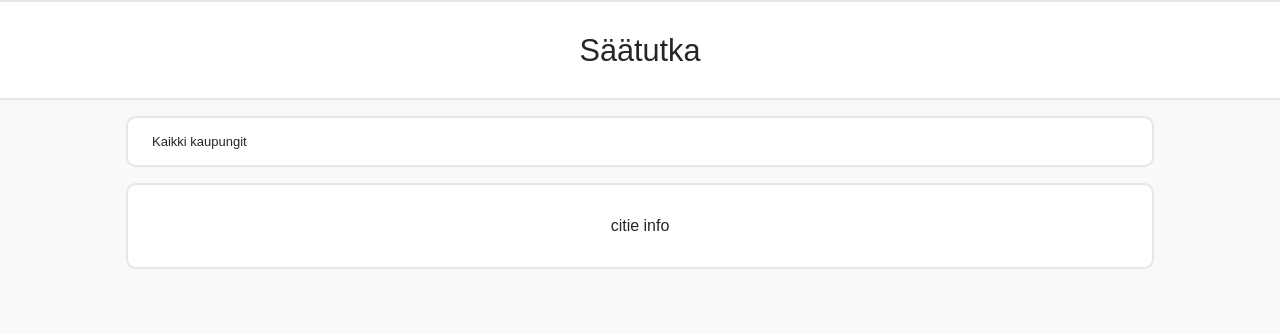
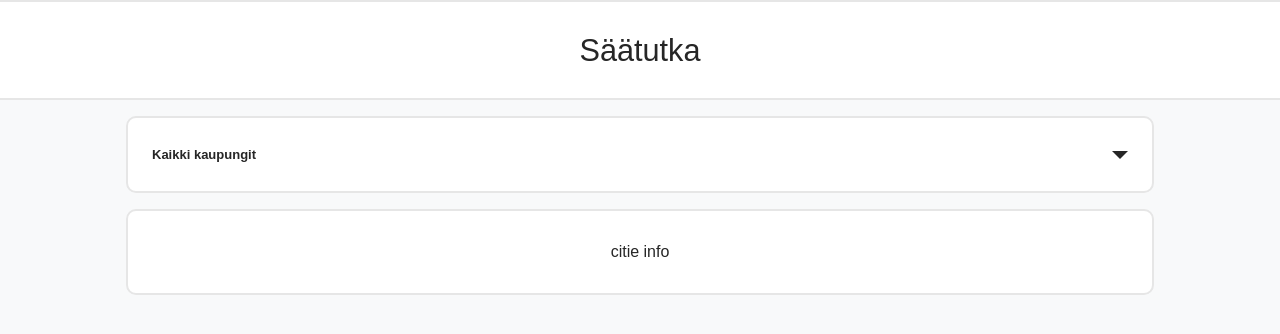
Before and after one commit to Muskotti/react-weather-app, a React (Create React App) app: page / in a window 1280 px wide. Shown: the top 334 px of the page. Built offline with nearby package versions, Linux system fonts and the light colour scheme.

Commit message:
scss and dropdown menu
Add: dropdown menu and scss

```diff
--- a/src/App.js
+++ b/src/App.js
@@ -1,5 +1,5 @@
 import React from 'react';
-import './App.css';
+import './App.scss';
 import Header from "./HeaderApp.js";
 import Citie from "./CitieInfo.js";
 import Dropdown from "./DropdownMenu.js"
--- /dev/null
+++ b/src/App.scss
@@ -0,0 +1,50 @@
+.App {
+  text-align: center;
+  display: flex;
+  flex-direction: column;
+  justify-content: center;
+  align-items: center;
+  color: #262626;
+}
+
+.Header {
+  background-color: #ffffff;
+  width: 100%;
+  font-size: 23pt;
+  border: 2px solid #E6E6E6;
+  margin-bottom: 16px;
+}
+
+.card {
+  border: 2px solid #E6E6E6;
+  width: 80%;
+  background-color: #ffffff;
+  border-radius: 10px;
+  margin-bottom: 16px;
+}
+
+.container {
+  padding: 16px 24px;
+}
+
+.arrow-up {
+  width: 0;
+  border-left: 8px solid transparent;
+  border-right: 8px solid transparent;
+  border-bottom: 8px solid #262626;
+  transition: .5s;
+}
+
+.arrow-down {
+  width: 0;
+  border-left: 8px solid transparent;
+  border-right: 8px solid transparent;
+  border-top: 8px solid #262626;
+  transition: .5s;
+}
+
+.menu{
+  display: flex;
+  justify-content: space-between;
+  align-items: center;
+}
--- a/src/CitieInfo.js
+++ b/src/CitieInfo.js
@@ -1,5 +1,5 @@
 import React from 'react';
-import './App.css';
+import './App.scss';
 
 function CitieInfo() {
   return (
--- a/src/DropdownMenu.js
+++ b/src/DropdownMenu.js
@@ -1,5 +1,5 @@
 import React from 'react';
-import './App.css';
+import './App.scss';
 
 class DropDown extends React.Component {
 
@@ -7,25 +7,26 @@ class DropDown extends React.Component {
     super();
     this.state = {
       showMenu: false,
-      activeSelection: "Kaikki kaupungit"
+      activeSelection: "Kaikki kaupungit",
+      cities: ['Tampere', 'Jyväskylä', 'Kuopio', 'Helsinki', 'Kaikki kaupungit']
     }
   }
 
   render() {
+    const cities = ['Tampere', 'Jyväskylä', 'Kuopio', 'Helsinki', 'Kaikki kaupungit']
+    const list = cities.map((name, i) => { return (<p key={i} onClick={()=> this.setState({activeSelection: name, showMenu: false})}>{name}</p>) })
+
     return (
-      <div className="card" style={{ textAlign: "left", fontSize: 13, cursor: 'pointer'}} >
+      <div className="card" style={{ textAlign: "left", fontSize: 13, cursor: 'pointer' }} >
         <div className="container">
-          <div className="button" onClick={() => this.setState(prevState => ({ showMenu: !prevState.showMenu }))}>
-            {this.state.activeSelection}
+          <div className="menu" onClick={() => this.setState(prevState => ({ showMenu: !prevState.showMenu }))}>
+            <p style={{fontWeight: "bold"}}>{this.state.activeSelection}</p>
+            <div className={this.state.showMenu ? "arrow-up" : "arrow-down"} />
           </div>
           {this.state.showMenu ? (
-            <ul>
-              <li><div>Tampere</div></li>
-              <li><div>Jyväskylä</div></li>
-              <li><div>Kuopio</div></li>
-              <li><div>Helsinki</div></li>
-              <li><div>Kaikki kaupungit</div></li>
-            </ul>
+            <div>
+              {list}
+            </div>
           ) :
             (
               null
--- a/src/HeaderApp.js
+++ b/src/HeaderApp.js
@@ -1,5 +1,5 @@
 import React from 'react';
-import './App.css';
+import './App.scss';
 
 function HeaderApp() {
   return (
```
Also changed, not shown: src/logo.svg (deleted), 1 other file (tests, documents, lock files or other folders).
